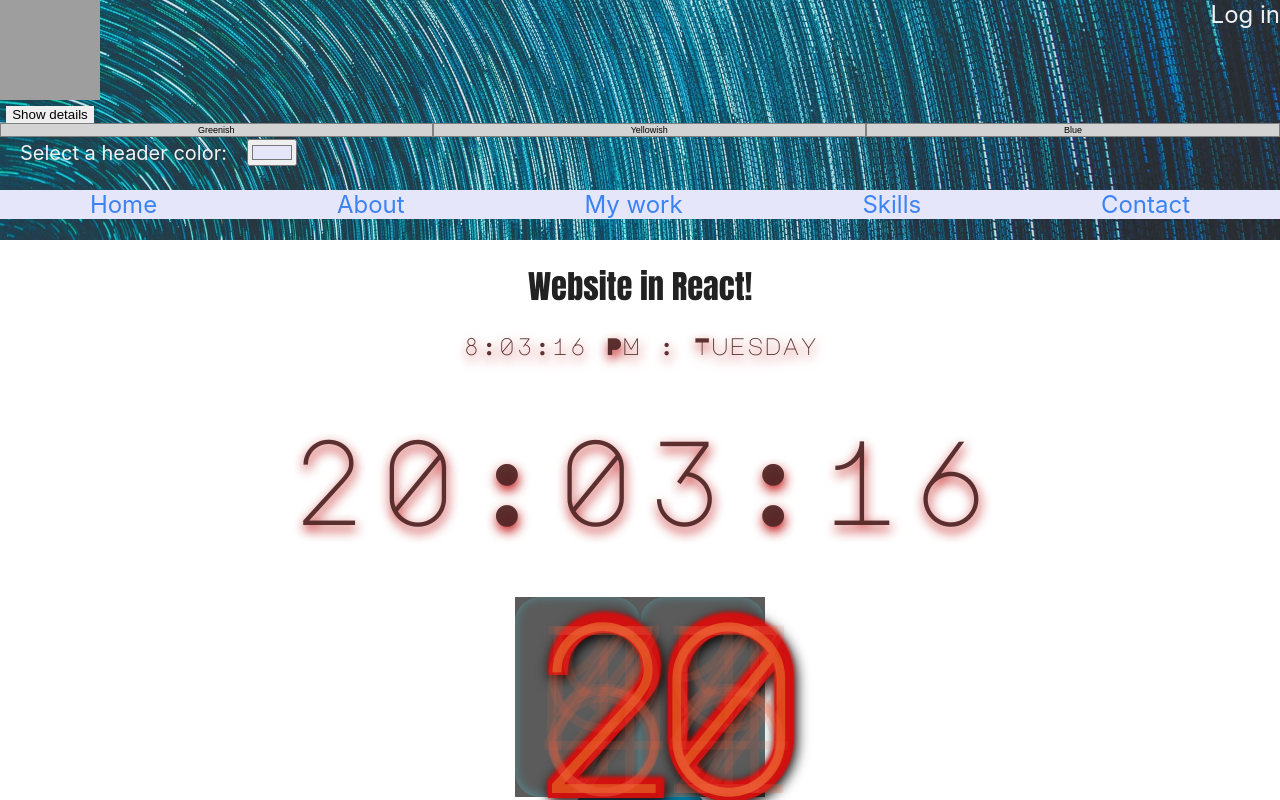
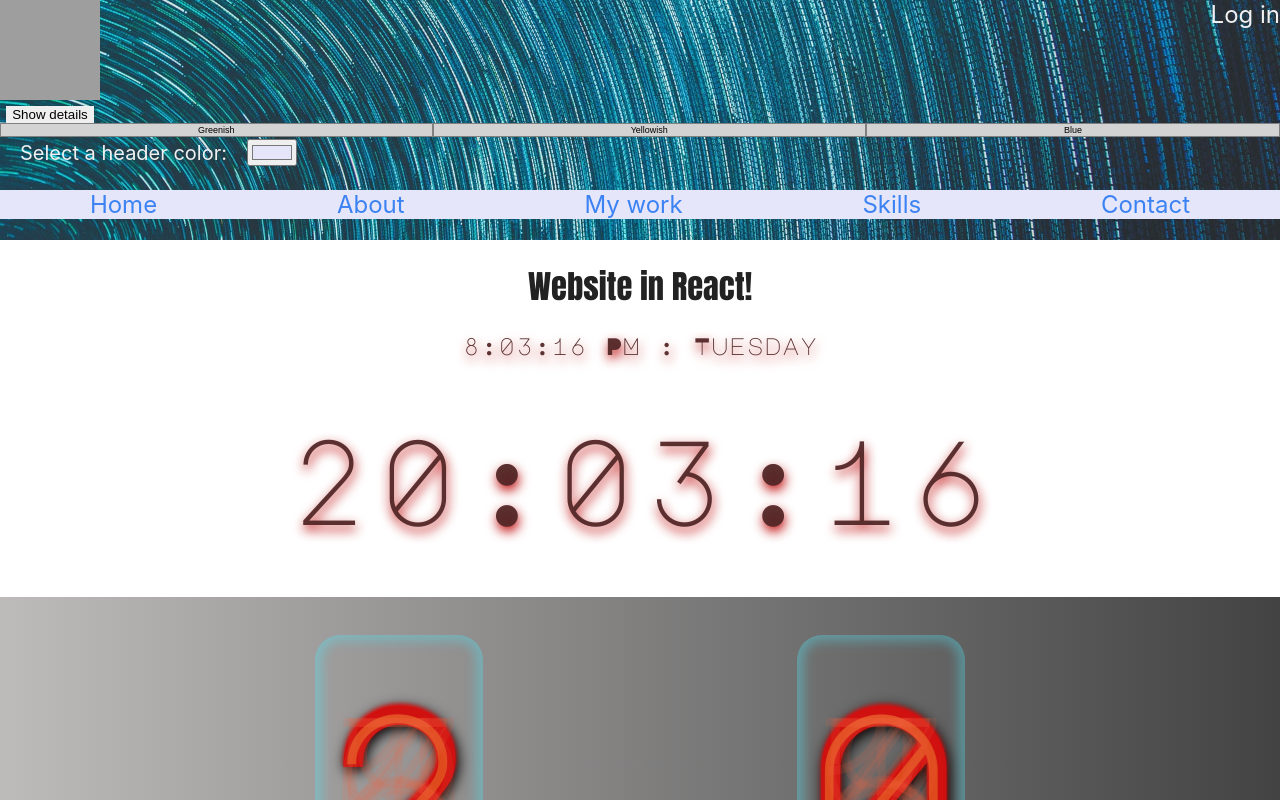
Before and after one commit to TiborKopca/ReactApp2023, a React (Vite) app: page / in a window 1280 px wide. Shown: the top 800 px of the page. Built offline with nearby package versions, Linux system fonts and the light colour scheme; grey boxes are pictures that could not be loaded.

Commit message:
small css changes

```diff
--- a/package.json
+++ b/package.json
@@ -21,6 +21,7 @@
     "eslint-plugin-react": "^7.33.2",
     "eslint-plugin-react-hooks": "^4.6.0",
     "eslint-plugin-react-refresh": "^0.4.5",
+    "jest": "^29.7.0",
     "vite": "^5.0.8"
   }
 }
--- a/src/components/Time/Time.module.css
+++ b/src/components/Time/Time.module.css
@@ -13,24 +13,28 @@
 .nixieWrapper{
     display: flex;
     /* height: 25vh; */
-    height:200px;
-    width: 250px;
+    height: 16em;
+    /* width: 250px; */
     justify-content: space-evenly;
     margin: 0 auto;
-    /* background-image: url('/src/assets/images/derek-thomson-NqJYQ3m_rVA-unsplash.jpg'); */
     background-color: #3f3f3fd9;
     background-position: center;
     background-repeat: repeat;
+    /* background-image: url('/src/assets/images/derek-thomson-NqJYQ3m_rVA-unsplash.jpg'); */
+    background-image: linear-gradient(to right, rgb(231 228 227 / 70%),rgb(63 63 63 / 85%));
     color: #f16340b3;
 }
 .digit1, .digit2{
     /* left:20%;
     position: absolute; */
     width: 7em;
+    height: 80%;
     display: flex;
     align-items: center;
-    box-shadow: inset 0px -1px 11px 0px #4ee5f761;
+    box-shadow: inset 0px -1px 11px 7px #4ee5f761;
     border-radius: 25px;
+    justify-content: center;
+    align-self: center;
 }
 
 .digit{
```
Also changed, not shown: 1 other file (tests, documents, lock files or other folders).
